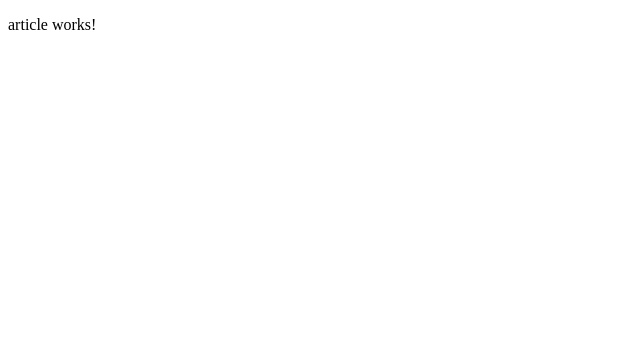
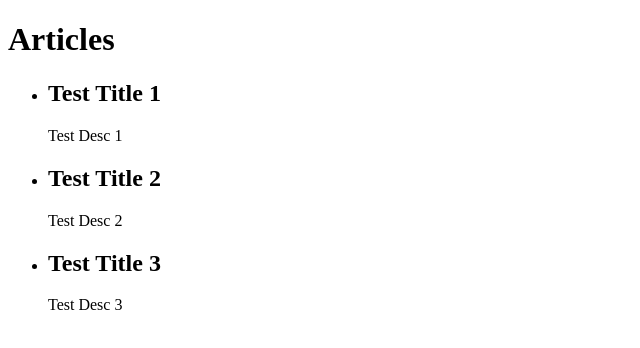
Before and after one commit to bvillei/angular-first, an Angular app: page / in a window 1280 px wide. Shown: the top 348 px of the page, without its empty margins (0-640 px from the left). Built offline with nearby package versions, Linux system fonts and the light colour scheme.

Commit message:
Get list of articles

```diff
--- a/src/app/article/article.component.html
+++ b/src/app/article/article.component.html
@@ -1 +1,7 @@
-<p>article works!</p>
+<h1>Articles</h1>
+<ul class="articles">
+  <li *ngFor="let article of articles">
+    <h2>{{ article.title }}</h2>
+    <p>{{ article.description }}</p>
+  </li>
+</ul>
--- a/src/app/article/article.component.ts
+++ b/src/app/article/article.component.ts
@@ -1,4 +1,5 @@
 import { Component, OnInit } from '@angular/core';
+import {ARTICLES} from './mock-article';
 
 @Component({
   selector: 'app-article',
@@ -7,6 +8,8 @@ import { Component, OnInit } from '@angular/core';
 })
 export class ArticleComponent implements OnInit {
 
+  articles = ARTICLES;
+
   constructor() { }
 
   ngOnInit(): void {
--- /dev/null
+++ b/src/app/article/article.ts
@@ -0,0 +1,4 @@
+export interface Article {
+  title: string;
+  description: string;
+}
--- /dev/null
+++ b/src/app/article/mock-article.ts
@@ -0,0 +1,7 @@
+import {Article} from './article';
+
+export const ARTICLES: Article[] = [
+  { title: 'Test Title 1', description: 'Test Desc 1'},
+  { title: 'Test Title 2', description: 'Test Desc 2'},
+  { title: 'Test Title 3', description: 'Test Desc 3'}
+];
```
